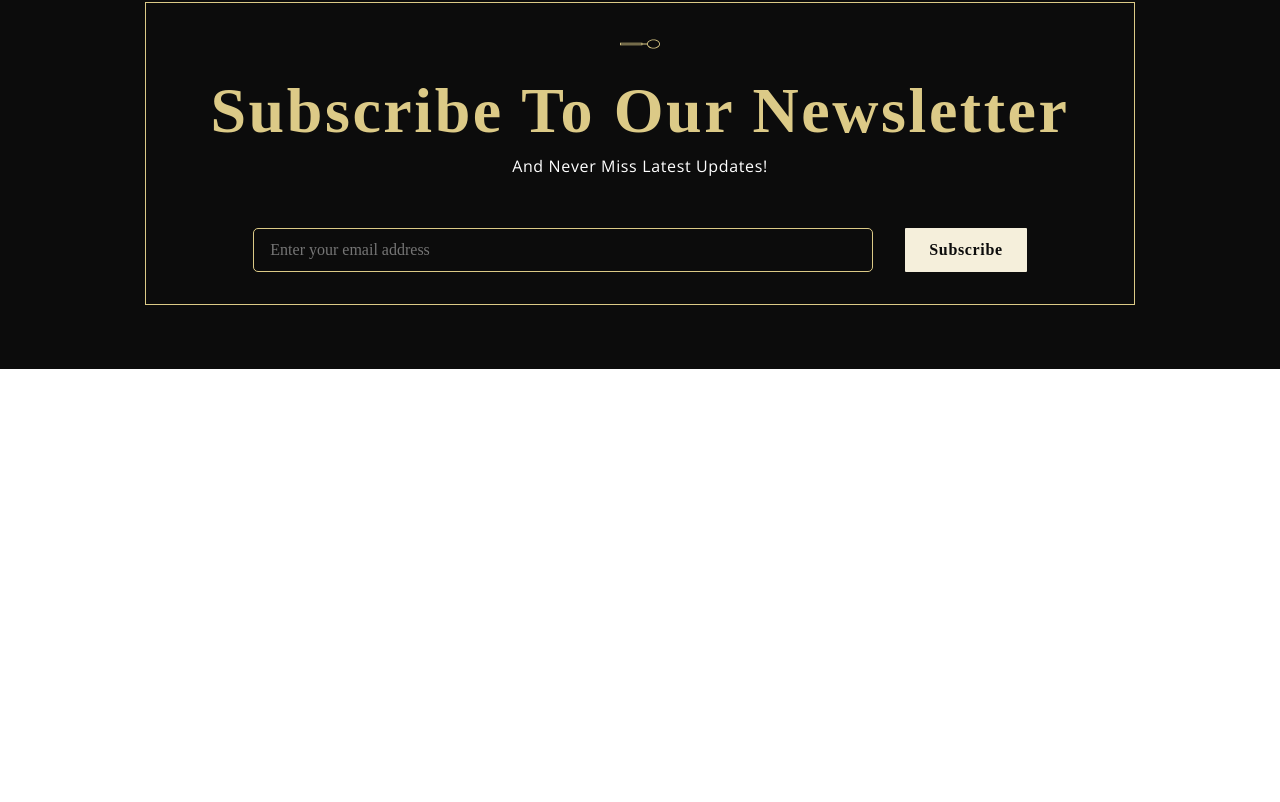
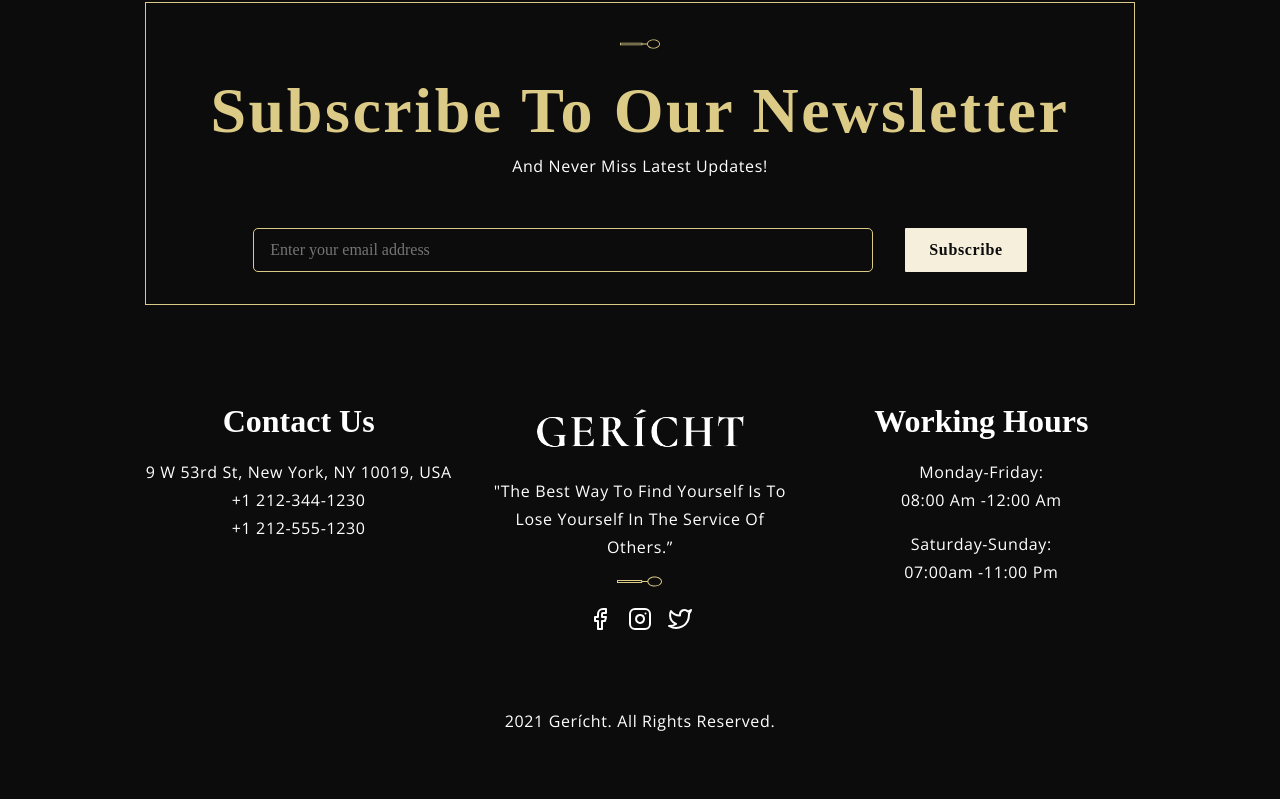
Before and after one commit to edgeorgie/Restaurant, a React (Vite) app: page / in a window 1280 px wide. Shown: the part 6933-7735 px from the top of the page. Before the commit the page ends 7366 px from the top, so only its background shows below. Built offline with nearby package versions, Linux system fonts and the light colour scheme; a web font is replaced by a local one.

Commit message:
ADD: footer section

```diff
--- a/index.html
+++ b/index.html
@@ -4,7 +4,7 @@
     <meta charset="UTF-8" />
     <link rel="icon" type="image/svg+xml" href="/src/favicon.svg" />
     <meta name="viewport" content="width=device-width, initial-scale=1.0" />
-    <title>Vite App</title>
+    <title>Restaurant page</title>
   </head>
   <body>
     <div id="root"></div>
--- a/src/components/Footer/FooterOverlay.css
+++ b/src/components/Footer/FooterOverlay.css
@@ -1,6 +1,6 @@
 .app__footerOverlay {
   width: 100%;
-  height: 100%;
+  height: 100vh;
   z-index: 100;
   display: flex;
   flex-direction: column;
@@ -13,6 +13,6 @@
 }
 
 .app__footerOverlay-img {
-  height: 75%;
+  height: 100%;
 
 }
--- a/src/container/Footer/Footer.css
+++ b/src/container/Footer/Footer.css
@@ -9,3 +9,91 @@
   background: var(--color-black);
   padding-top: 0;
 }
+
+.app__footer-links {
+  width: 100%;
+  display: flex;
+  justify-content: space-between;
+  align-items: flex-start;
+  margin-top: 5rem;
+  padding: 0 2rem;
+}
+
+.app__footer-links_contact,
+.app__footer-links_logo,
+.app__footer-links_work {
+  flex: 1;
+  margin: 1rem;
+  text-align: center;
+}
+
+.app__footer-links_logo img:first-child {
+  width: 210px;
+  margin-bottom: 0.75rem;
+}
+
+.app__footer-links_work p:nth-child(2n + 1) {
+  margin-bottom: 1rem;
+}
+
+.app__footer-links_icons {
+  margin-top: 0.5rem;
+}
+
+.app__footer-links_icons svg {
+  color: var(--color-white);
+  margin: 0.5rem;
+  font-size: 24px;
+  cursor: pointer;
+}
+
+.app__footer-links_icons svg:hover {
+  color: var(--color-golden);
+}
+
+.app__footer-headtext {
+  font-family: var(--font-base);
+  color: var(--color-white);
+  text-transform: capitalize;
+  font-size: 2rem;
+  line-height: 41.6px;
+  margin-bottom: 1rem;
+}
+
+.footer__copyright {
+  margin-top: 3rem;
+}
+
+@media screen and (min-width: 2000px) {
+  .app__footer-headtext {
+    font-size: 3rem;
+    line-height: 60px;
+  }
+}
+
+@media screen and (max-width: 1150px) {
+  .app__footer-links {
+    align-items: center;
+    flex-direction: column;
+    padding: 0;
+  }
+
+  .app__footer-links_contact,
+  .app__footer-links_logo,
+  .app__footer-links_work {
+    margin: 2rem 0;
+    width: 100%;
+  }
+}
+
+@media screen and (max-width: 650px) {
+  .app__footer {
+    padding: 0 0 2rem 0;
+  }
+}
+
+@media screen and (max-width: 350px) {
+  .app__footer-links_logo img:first-child {
+    width: 80%;
+  }
+}
--- a/src/container/Footer/Footer.jsx
+++ b/src/container/Footer/Footer.jsx
@@ -1,13 +1,51 @@
 import React from 'react';
 import { FiFacebook, FiInstagram, FiTwitter } from 'react-icons/fi';
+import { images } from '../../constants';
 import { FooterOverlay, Newsletter } from '../../components';
 import './Footer.css';
 
 const Footer = () => (
-  <div className='app__footer section__padding'>
+  <footer className="app__footer section__padding">
     <FooterOverlay />
     <Newsletter />
-  </div>
+
+    <div className="app__footer-links">
+      <div className="app__footer-links_contact">
+        <h1 className="app__footer-headtext">Contact Us</h1>
+        <p className="p__opensans">9 W 53rd St, New York, NY 10019, USA</p>
+        <p className="p__opensans">+1 212-344-1230</p>
+        <p className="p__opensans">+1 212-555-1230</p>
+      </div>
+      <div className="app__footer-links_logo">
+        <img src={images.gericht} alt="" />
+        <p className="p__opensans">
+          "The best way to find yourself is to lose yourself in the service of
+          others.”
+        </p>
+        <img
+          src={images.spoon}
+          alt="Spoon"
+          className="spoon__img"
+          style={{ marginTop: "15px" }}
+        />
+        <div className="app__footer-links_icons">
+          <FiFacebook />
+          <FiInstagram />
+          <FiTwitter />
+        </div>
+      </div>
+      <div className="app__footer-links_work">
+        <h1 className="app__footer-headtext">Working Hours</h1>
+        <p className="p__opensans">Monday-Friday:</p>
+        <p className="p__opensans">08:00 am -12:00 am</p>
+        <p className="p__opensans">Saturday-Sunday:</p>
+        <p className="p__opensans">07:00am -11:00 pm</p>
+      </div>
+    </div>
+    <div className="footer__copyright">
+      <p className="p__opensans">2021 Gerícht. All Rights reserved.</p>
+    </div>
+  </footer>
 );
 
 export default Footer;
```
